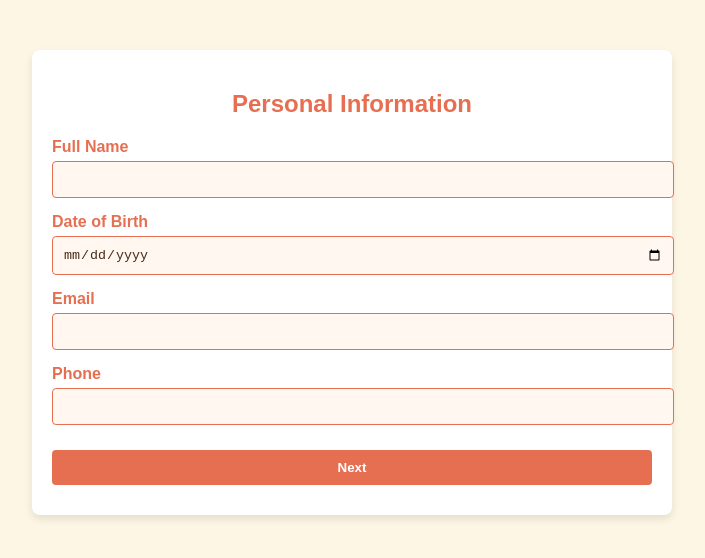
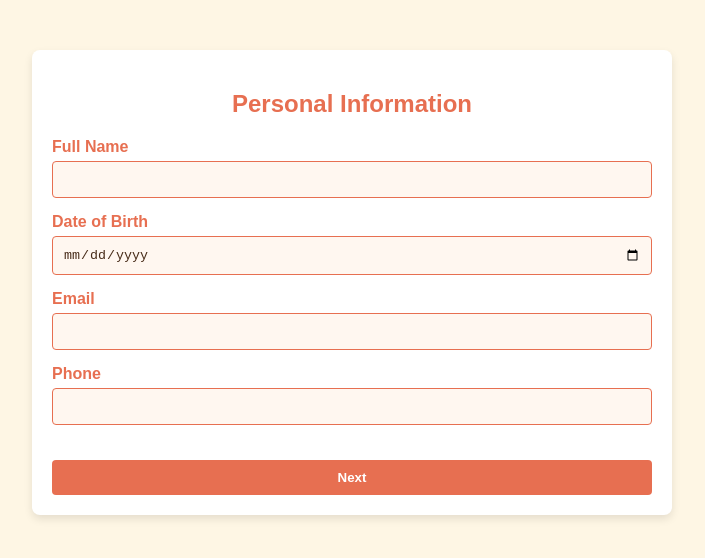
Before and after one commit to oleksandra-o/mars-visit-application, a React (Create React App) app: page / in a window 1280 px wide. Shown: the top 558 px of the page, without its empty margins (288-993 px from the left). Built offline with nearby package versions, Linux system fonts and the light colour scheme.

Commit message:
updated css file

```diff
--- a/src/App.css
+++ b/src/App.css
@@ -31,7 +31,14 @@ body {
   font-weight: bold;
 }
 
-  /* Form  */
+/* Form */
+.form-group {
+  display: flex;
+  flex-direction: column;
+  align-items: flex-start;
+  width: 100%;
+}
+
 input[type="text"],
 input[type="email"],
 input[type="tel"],
@@ -46,6 +53,7 @@ body {
   border-radius: 4px;
   background-color: #fff7f0;
   color: #472b18;
+  box-sizing: border-box;
 }
 
 input[type="text"]:focus,
@@ -63,8 +71,7 @@ body {
 button {
   width: 100%;
   padding: 10px;
-    margin-top: 10px;
-    margin-bottom: 10px;
+  margin-top: 20px;
   border: none;
   border-radius: 4px;
   background-color: #e76f51;
```
Lines whose indentation alone changed are shown as unchanged.
